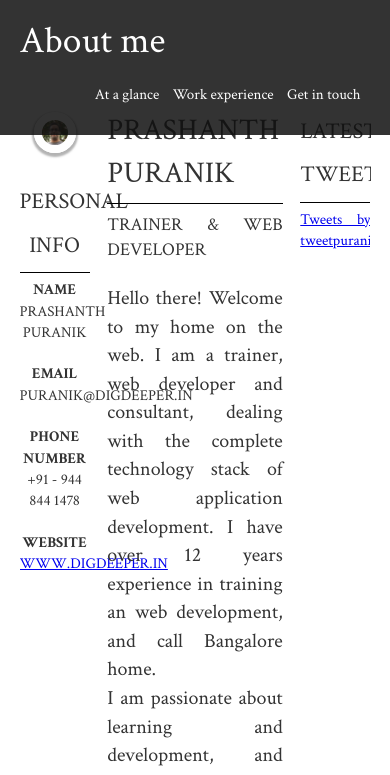
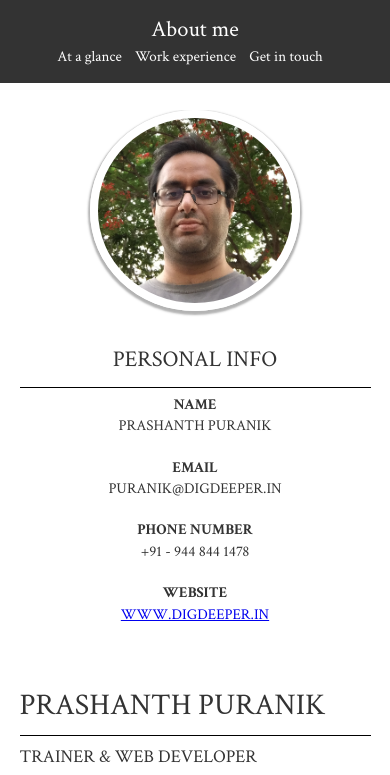
Before and after one commit to puranik3/puranik3.github.io, a plain HTML site: page index.html in a window 390 px wide. Shown: the top 775 px of the page. Drawn offline with Linux system fonts and the light colour scheme.

Commit message:
baselining

```diff
--- a/css/portfolio.css
+++ b/css/portfolio.css
@@ -93,11 +93,11 @@ body {
 #personal-info, #about, #twitter-feed {
     float: left;
     margin-right: 5%;
+    margin-bottom: 0;
 }
 
 #personal-info {
     width: 20%;
-    padding-top: 2px;
 }
 
 #about {
@@ -251,3 +251,36 @@ body {
 #social-media-links > li > a:hover {
     color: white;
 }
+
+@media all and (max-width: 768px) {
+    #navbar-title {
+        width: 100%;
+        font-size: 1.5em;
+        text-align: center;
+    }
+
+    #primary-menu {
+        width: 100%;
+        text-align: center;
+    }
+
+    #primary-menu li {
+        display: inline-block;
+        margin-right: 10px;
+        line-height: 1.5;
+    }
+
+    #personal-info, #about, #twitter-feed {
+        width: 100%;
+        margin-bottom: 40px;
+    }
+
+    .jobs > li {
+        width: 100%;
+        margin: 20px 0;
+    }
+
+    .job-period {
+        width: 100%;
+    }
+}
--- a/index.html
+++ b/index.html
@@ -96,7 +96,7 @@
                                 Need to get in touch?
                             </div>
                             <div class="accordion-item-body">
-                                I handle trainings for corporates, and accept work concerning web development. COntact me by <a href="mailto:puranik@digdeeper.in">email</a> or <a href="tel:919448441478">phone</a>.
+                                I handle trainings for corporates, and accept work concerning web development. Contact me via <a href="mailto:puranik@digdeeper.in">email</a> or <a href="tel:919448441478">phone</a>.
                             </div>
                         </div>
                     </div>
```
